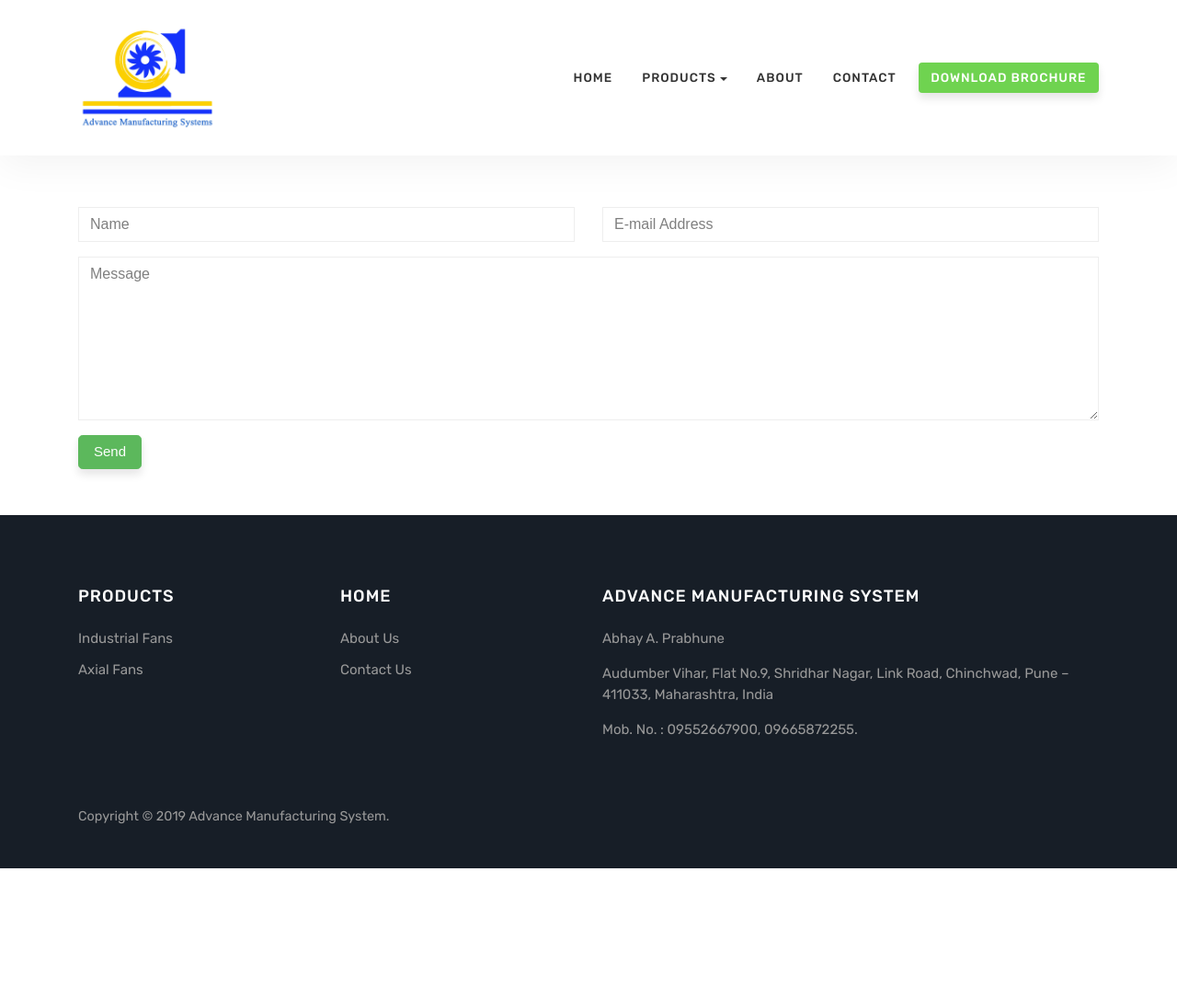
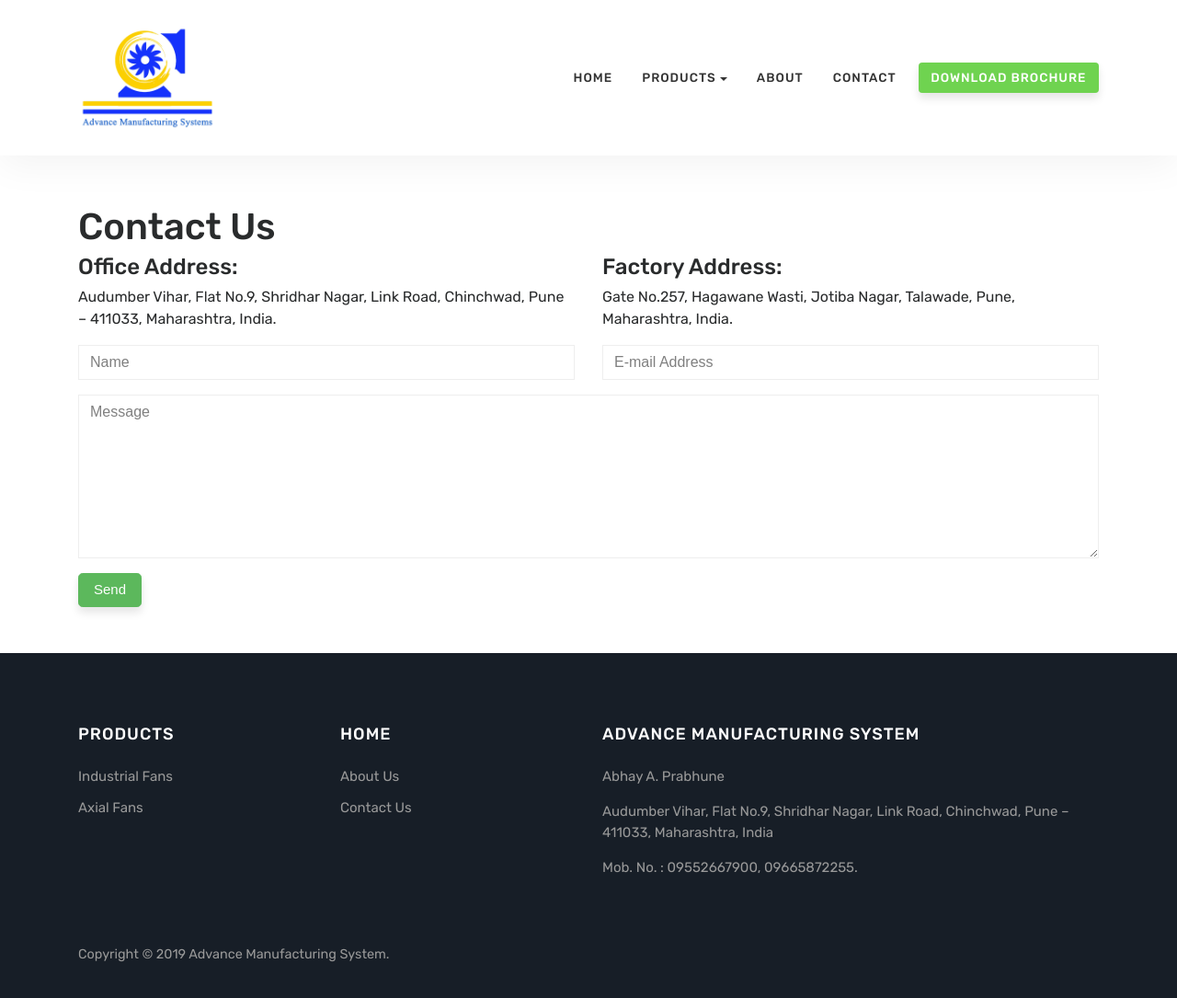
Before and after one commit to advancemanufacturing/advancemanufacturing.github.io, a Jekyll site: the page built from contact.html, in a window 1280 px wide and 1095 px high. Shown: the top 1085 px of the window at 92% size. Built offline with Jekyll 4.4.1, drawn with Linux system fonts in a browser that asks for light colours.

Commit message:
added address in contact form

```diff
--- a/contact.html
+++ b/contact.html
@@ -2,7 +2,29 @@
 layout: default
 title: Contact
 ---
+<h1>Contact Us</h1>
 
+<!-- <div class="row">
+  <div>Abhay A. Prabhune</div>
+  <div>Mbl. No. 09552667900, 09665872255</div>
+</div> -->
+
+<div class="row">
+  <div class="col-md-6">
+    <h4>Office Address:</h4>
+    <p class="text-left">
+      Audumber Vihar, Flat No.9, Shridhar Nagar, Link Road, Chinchwad,
+      Pune – 411033, Maharashtra, India.
+    </p>
+  </div>
+  <div class="col-md-6">
+    <h4>Factory Address:</h4>
+    <p class="text-left">
+      Gate No.257, Hagawane Wasti, Jotiba Nagar, Talawade,
+      Pune, Maharashtra, India.
+    </p>
+  </div>
+</div>
 <form action="#">
     <div class="form-group row">
         <div class="col-md-6">
```
